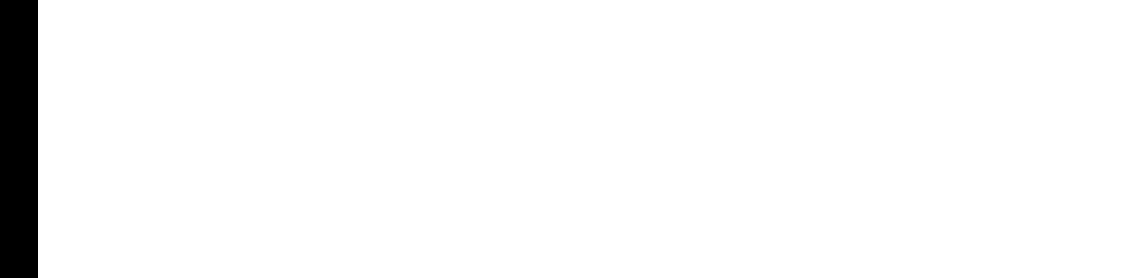
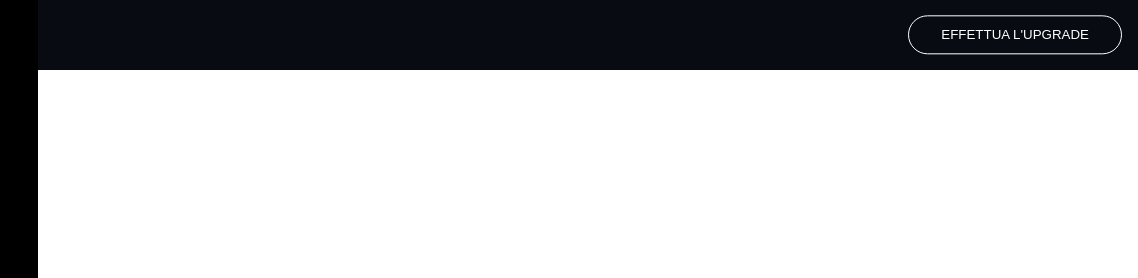
Before and after one commit to CodeYouness/html-css-spotifyweb, a plain HTML site: page index.html in a window 1280 px wide. Shown: the top 278 px of the page, 142-1280 px from the left. Drawn offline with Linux system fonts and the light colour scheme.

Commit message:
added call-to-action section

```diff
--- a/css/style.css
+++ b/css/style.css
@@ -118,6 +118,27 @@ hr {
     padding-bottom: 0.5rem;
 }
 
+/* main content - call to action */
+.call-to-action {
+    width: calc(100vw - 180px);
+    height: 70px;
+    background-color: #080b12;
+    position: relative;
+}
+
+button {
+    color: white;
+    padding: 0.7rem 2rem;
+    background-color: #080b12;
+    border: 1px solid white;
+    border-radius: 20px;
+    text-transform: uppercase;
+    position: absolute;
+    right: 1rem;
+    top: 50%;
+    transform: translateY(-50%);
+}
+
 
 
 
--- a/index.html
+++ b/index.html
@@ -17,7 +17,7 @@
 </head>
 
 <body>
-    <main>
+    <main class="flex">
         <!-- lateral nav-bar -->
         <aside>
 
@@ -81,6 +81,14 @@
 
         </aside>
 
+        <main>
+
+            <div class="call-to-action">
+                <button>Effettua l'upgrade</button>
+            </div>
+
+        </main>
+
     </main>
 
     <footer>
```
